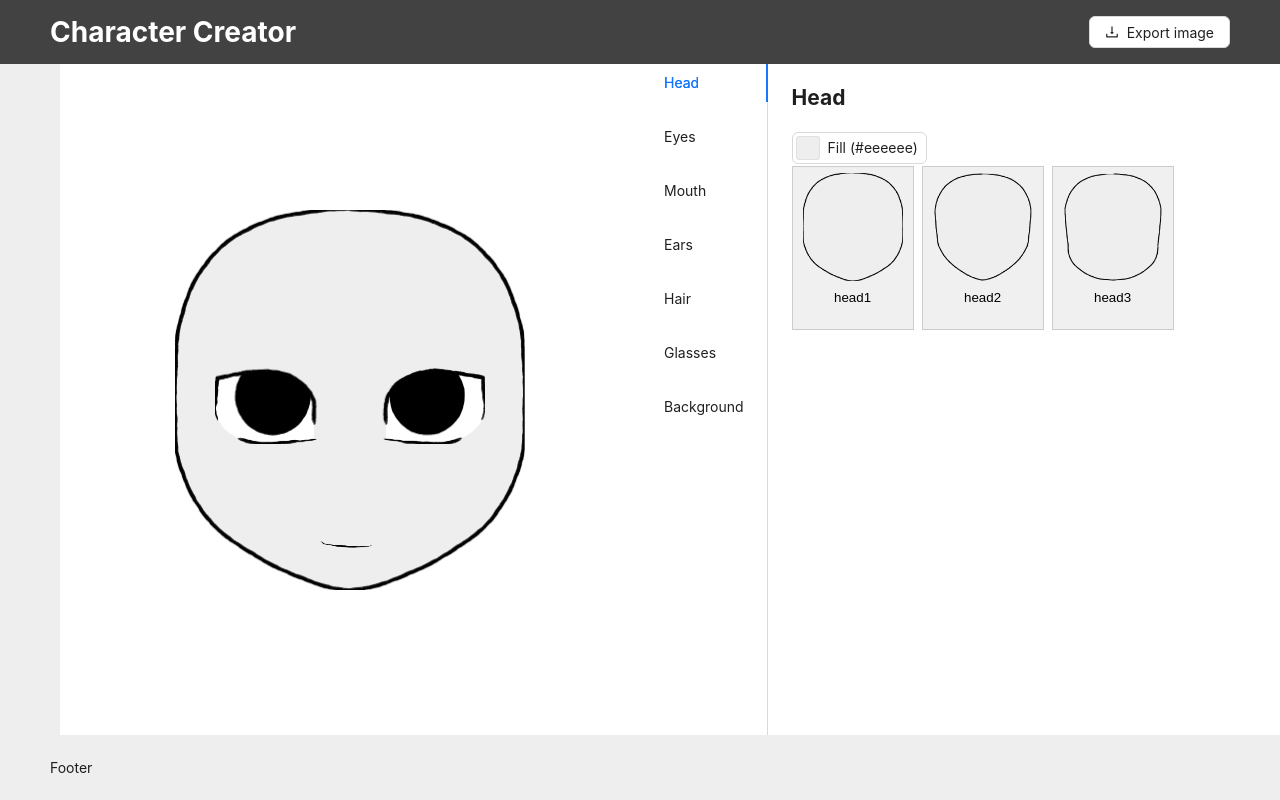
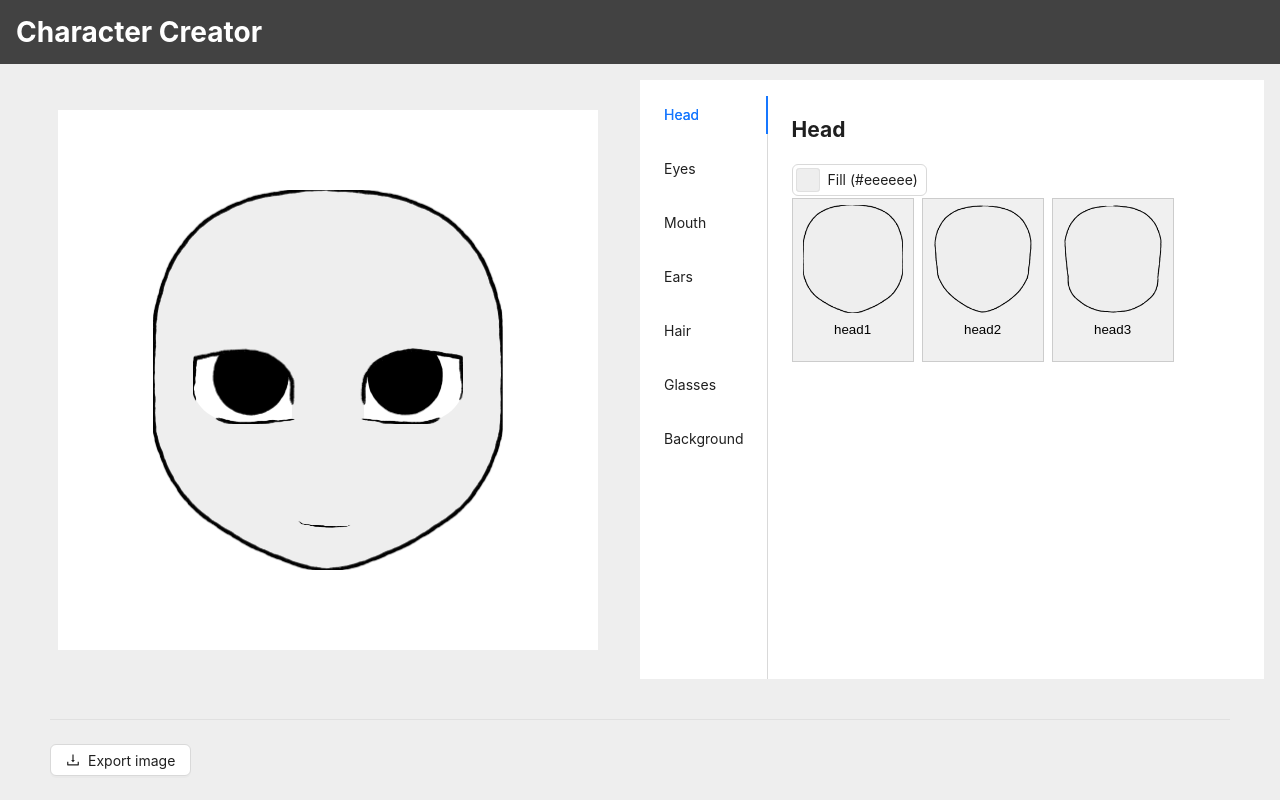
Before and after one commit to squashfold/character-creator, a React (Vite) app: page / in a window 1280 px wide. Built offline with nearby package versions, Linux system fonts and the light colour scheme.

Commit message:
update layout, footer

```diff
--- a/src/app/app.module.scss
+++ b/src/app/app.module.scss
@@ -4,7 +4,7 @@
 }
 
 .page {
-
+    padding: 1rem;
     max-width: 1200px;
     margin: 0 auto;
 }
@@ -17,10 +17,12 @@
     display: flex;
     justify-content: space-between;
     align-items: center;
+    padding: 1rem;
 }
 
 .sidebar {
     background-color: white;
+    padding-top: 1rem;
 }
 
 .stageWrap {
@@ -42,6 +44,12 @@
         // border: 2px solid red;
         margin: 0 auto;
     }
+}
+
+.contentWrap {
+    padding: 1rem;
+    background-color: #eeeeee;
+    // background-color: white;
 }
 
 .options {
--- a/src/app/app.tsx
+++ b/src/app/app.tsx
@@ -5,7 +5,7 @@ import { type1, CharacterPartOptions } from './constants/character-parts';
 import SvgImage from './svgImage';
 import OptionsComponent from './OptionsComponent';
 
-import { Layout, Tabs, Button } from 'antd';
+import { Layout, Tabs, Button, Divider } from 'antd';
 import { DownloadOutlined } from '@ant-design/icons'
 import { ItemType } from 'antd/es/menu/hooks/useItems';
 
@@ -110,10 +110,9 @@ const optionsComponents = optionsConfig.map((item, index) => ({
       <Header className={styles.header}>
         <h1>Character Creator</h1>
 
-        <Button onClick={handleExport} icon={<DownloadOutlined />}> Export image</Button>
       </Header>
-      <Layout>
-        <Sider width="60"></Sider>
+      <Layout className={styles.contentWrap}>
+        {/* <Sider width="60"></Sider> */}
         <Content>
         <div className={styles.stageWrap}>
           <Stage ref={stageRef} className={styles.stage} width={549} height={540} scale={{ x: 0.5, y: 0.5 }}>
@@ -202,7 +201,11 @@ const optionsComponents = optionsConfig.map((item, index) => ({
         />
         </Sider>
       </Layout>
-      <Footer >Footer</Footer>
+      <Footer >
+
+        <Divider style={{marginTop: 0}} />
+        <Button onClick={handleExport} icon={<DownloadOutlined />}> Export image</Button>
+      </Footer>
     </Layout>
   );
 }
```
